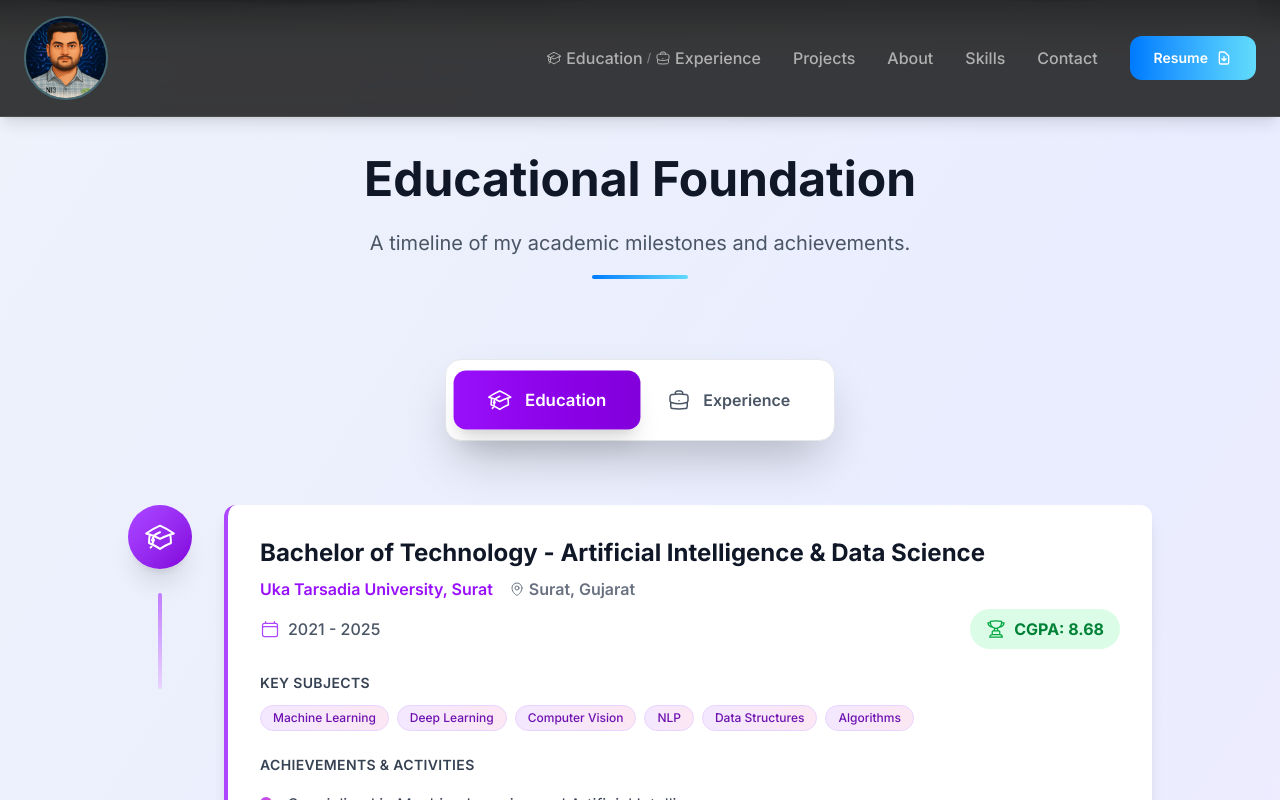
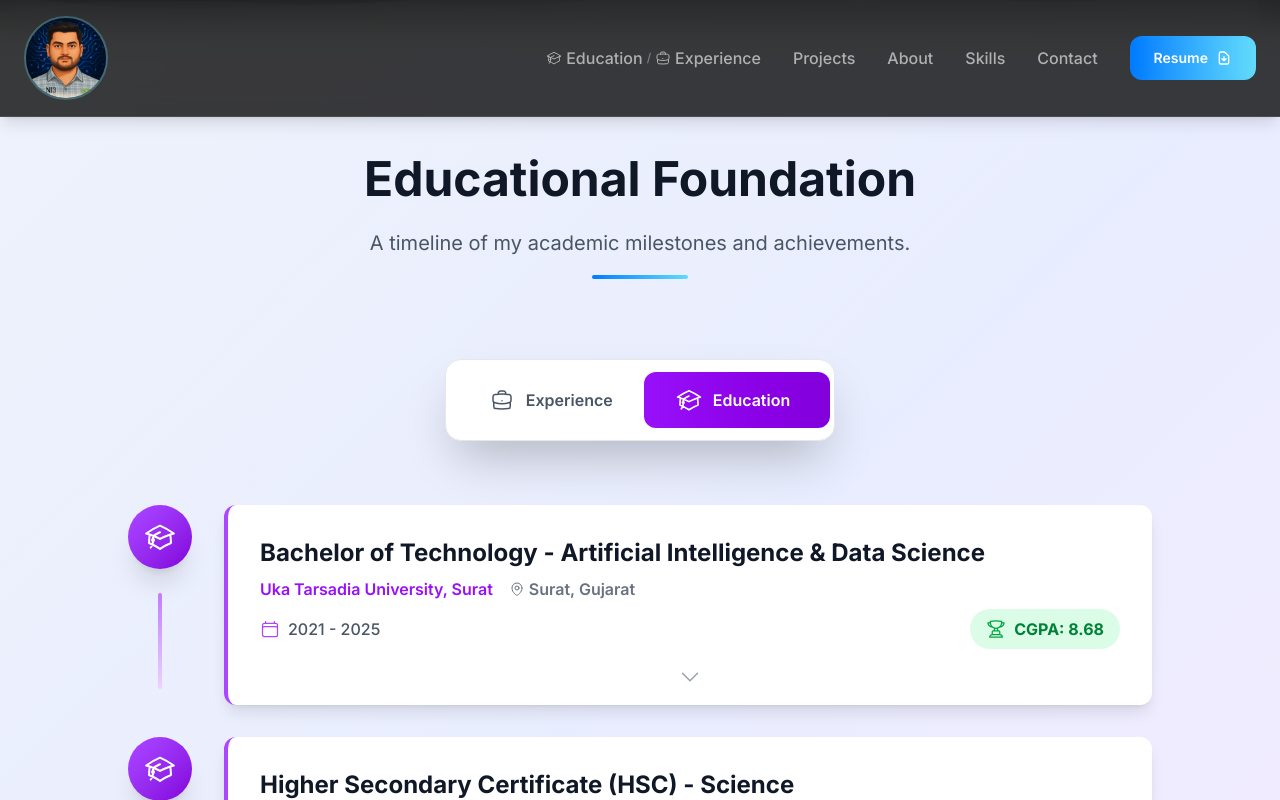
Before and after one commit to NI3singh/Portfolio, a React (Vite) app: page / in a window 1280 px wide. Both pictures are taken after a click on the button "Education". Shown: the part 992-1792 px from the top of the page. Built offline with nearby package versions, Linux system fonts and the light colour scheme.

Commit message:
updated Experience and Education Section UI/UX for better look and work

```diff
--- a/package.json
+++ b/package.json
@@ -23,6 +23,7 @@
   "devDependencies": {
     "@eslint/js": "^9.25.0",
     "@tailwindcss/postcss": "^4.1.7",
+    "@types/node": "^25.0.9",
     "@types/react": "^19.1.4",
     "@types/react-dom": "^19.1.5",
     "@types/tailwindcss": "^3.0.11",
--- a/src/components/Experience.tsx
+++ b/src/components/Experience.tsx
@@ -1,6 +1,7 @@
 import React, { useState } from 'react';
-import { BriefcaseIcon, AcademicCapIcon, CalendarIcon, MapPinIcon, TrophyIcon } from '@heroicons/react/24/outline';
+import { BriefcaseIcon, AcademicCapIcon, CalendarIcon, MapPinIcon, TrophyIcon, ChevronDownIcon } from '@heroicons/react/24/outline';
 import SectionSeparator from '@/components/SectionSeparator';
+import { motion, AnimatePresence } from 'framer-motion';
 
 interface ExperienceItem {
   id: number;
@@ -26,10 +27,6 @@ interface EducationItem {
   achievements: string[];
   subjects?: string[];
 }
-
-const ExperienceEducationSection: React.FC = () => {
-  const [activeTab, setActiveTab] = useState<'experience' | 'education'>('experience');
-  const [hoveredCard, setHoveredCard] = useState<number | null>(null);
 
 const experienceData: ExperienceItem[] = [
   {
@@ -135,23 +132,33 @@ const ExperienceEducationSection: React.FC = () => {
   </span>
 );
 
-  const ExperienceCard: React.FC<{ item: ExperienceItem; index: number }> = ({ item, index }) => (
-    <div className="flex mb-16 group">
-      {/* Timeline */}
+const ExperienceEducationSection: React.FC = () => {
+  const [activeTab, setActiveTab] = useState<'experience' | 'education'>('experience');
+  const [hoveredCard, setHoveredCard] = useState<number | null>(null);
+
+  const ExperienceCard: React.FC<{ item: ExperienceItem }> = ({ item }) => {
+    const isHovered = hoveredCard === item.id;
+
+    return (
+    <div className="flex group">
+      {/* Icon */}
       <div className="flex flex-col items-center mr-8 relative">
-        <div className={`w-16 h-16 bg-gradient-to-br from-blue-500 to-blue-700 rounded-full flex items-center justify-center shadow-xl transform transition-all duration-500 group-hover:scale-110 group-hover:shadow-2xl ${hoveredCard === item.id ? 'ring-4 ring-blue-300 ring-opacity-50' : ''}`}>
+        <div className={`w-16 h-16 bg-gradient-to-br from-blue-500 to-blue-700 rounded-full flex items-center justify-center shadow-xl transform transition-all duration-500 group-hover:scale-110 group-hover:shadow-2xl ${isHovered ? 'ring-4 ring-blue-300 ring-opacity-50' : ''}`}>
           <BriefcaseIcon className="w-8 h-8 text-white" />
         </div>
-        {index < experienceData.length - 1 && (
         <div className="w-1 h-24 bg-gradient-to-b from-blue-400 to-blue-200 mt-6 rounded-full relative overflow-hidden">
-            <div className="absolute inset-0 bg-gradient-to-b from-blue-600 to-blue-400 transform translate-y-full group-hover:translate-y-0 transition-transform duration-700"></div>
+          <motion.div
+            className="absolute inset-0 bg-gradient-to-b from-blue-600 to-blue-400"
+            initial={{ translateY: '100%' }}
+            animate={{ translateY: isHovered ? '0%' : '100%' }}
+            transition={{ duration: 0.7, ease: 'easeInOut' }}
+          />
         </div>
-        )}
       </div>
 
       {/* Card Content */}
       <div
-        className="flex-1 bg-white rounded-xl shadow-lg hover:shadow-2xl p-8 border-l-4 border-blue-500 transform transition-all duration-500 hover:-translate-y-2 cursor-pointer relative overflow-hidden group"
+        className="flex-1 bg-white rounded-xl shadow-lg hover:shadow-2xl p-8 border-l-4 border-blue-500 transform transition-all duration-500 cursor-pointer relative overflow-hidden group"
         onMouseEnter={() => setHoveredCard(item.id)}
         onMouseLeave={() => setHoveredCard(null)}
       >
@@ -159,26 +166,36 @@ const ExperienceEducationSection: React.FC = () => {
         <div className="absolute inset-0 bg-gradient-to-br from-blue-50 to-purple-50 opacity-0 group-hover:opacity-100 transition-opacity duration-500"></div>
 
         <div className="relative z-10">
-          {/* Header */}
+          {/* Header - Always Visible */}
           <div className="flex flex-col lg:flex-row lg:items-start lg:justify-between mb-6">
             <div className="flex-1">
               <h3 className="text-2xl font-bold text-gray-900 mb-2 group-hover:text-blue-700 transition-colors duration-300">
                 {item.title}
               </h3>
-              <div className="text-blue-600 font-semibold mb-2 flex items-center">
-                <span className="mr-4">{item.company}</span>
+              <div className="text-blue-600 font-semibold mb-2 flex items-center flex-wrap gap-x-4 gap-y-1">
+                <span>{item.company}</span>
                 <span className="flex items-center text-gray-500">
                   <MapPinIcon className="w-4 h-4 mr-1" />
                   {item.location}
                 </span>
               </div>
-              <div className="flex items-center text-gray-600 mb-4">
+              <div className="flex items-center text-gray-600">
                 <CalendarIcon className="w-5 h-5 mr-2 text-blue-500" />
                 <span className="font-medium">{item.duration}</span>
               </div>
             </div>
           </div>
 
+          {/* Expandable Content */}
+          <AnimatePresence>
+            {isHovered && (
+              <motion.div
+                initial={{ opacity: 0, height: 0 }}
+                animate={{ opacity: 1, height: 'auto' }}
+                exit={{ opacity: 0, height: 0 }}
+                transition={{ duration: 0.4, ease: [0.4, 0, 0.2, 1] }}
+                className="overflow-hidden"
+              >
                 {/* Project Description */}
                 {item.description && (
                   <div className="bg-gradient-to-r from-blue-50 to-purple-50 rounded-lg p-4 mb-6 border-l-4 border-blue-300">
@@ -208,28 +225,43 @@ const ExperienceEducationSection: React.FC = () => {
                     ))}
                   </ul>
                 </div>
+              </motion.div>
+            )}
+          </AnimatePresence>
+        </div>
+
+        {/* Expand Arrow */}
+        <div className="absolute bottom-4 left-1/2 transform -translate-x-1/2">
+          <ChevronDownIcon className={`w-6 h-6 text-gray-400 transition-transform duration-300 ${isHovered ? 'rotate-180' : ''}`} />
         </div>
       </div>
     </div>
     );
+  };
 
-  const EducationCard: React.FC<{ item: EducationItem; index: number }> = ({ item, index }) => (
-    <div className="flex mb-16 group">
-      {/* Timeline */}
+  const EducationCard: React.FC<{ item: EducationItem }> = ({ item }) => {
+    const isHovered = hoveredCard === item.id;
+
+    return (
+    <div className="flex group">
+      {/* Icon */}
       <div className="flex flex-col items-center mr-8 relative">
-        <div className={`w-16 h-16 bg-gradient-to-br from-purple-500 to-purple-700 rounded-full flex items-center justify-center shadow-xl transform transition-all duration-500 group-hover:scale-110 group-hover:shadow-2xl ${hoveredCard === item.id ? 'ring-4 ring-purple-300 ring-opacity-50' : ''}`}>
+        <div className={`w-16 h-16 bg-gradient-to-br from-purple-500 to-purple-700 rounded-full flex items-center justify-center shadow-xl transform transition-all duration-500 group-hover:scale-110 group-hover:shadow-2xl ${isHovered ? 'ring-4 ring-purple-300 ring-opacity-50' : ''}`}>
           <AcademicCapIcon className="w-8 h-8 text-white" />
         </div>
-        {index < educationData.length - 1 && (
         <div className="w-1 h-24 bg-gradient-to-b from-purple-400 to-purple-200 mt-6 rounded-full relative overflow-hidden">
-            <div className="absolute inset-0 bg-gradient-to-b from-purple-600 to-purple-400 transform translate-y-full group-hover:translate-y-0 transition-transform duration-700"></div>
+          <motion.div
+            className="absolute inset-0 bg-gradient-to-b from-purple-600 to-purple-400"
+            initial={{ translateY: '100%' }}
+            animate={{ translateY: isHovered ? '0%' : '100%' }}
+            transition={{ duration: 0.7, ease: 'easeInOut' }}
+          />
         </div>
-        )}
       </div>
 
       {/* Card Content */}
       <div
-        className="flex-1 bg-white rounded-xl shadow-lg hover:shadow-2xl p-8 border-l-4 border-purple-500 transform transition-all duration-500 hover:-translate-y-2 cursor-pointer relative overflow-hidden group"
+        className="flex-1 bg-white rounded-xl shadow-lg hover:shadow-2xl p-8 border-l-4 border-purple-500 transform transition-all duration-500 cursor-pointer relative overflow-hidden group"
         onMouseEnter={() => setHoveredCard(item.id)}
         onMouseLeave={() => setHoveredCard(null)}
       >
@@ -237,19 +269,19 @@ const ExperienceEducationSection: React.FC = () => {
         <div className="absolute inset-0 bg-gradient-to-br from-purple-50 to-pink-50 opacity-0 group-hover:opacity-100 transition-opacity duration-500"></div>
 
         <div className="relative z-10">
-          {/* Header */}
+          {/* Header - Always Visible */}
           <div className="mb-6">
             <h3 className="text-2xl font-bold text-gray-900 mb-2 group-hover:text-purple-700 transition-colors duration-300">
               {item.degree}
             </h3>
-            <div className="text-purple-600 font-semibold mb-2 flex items-center">
-              <span className="mr-4">{item.institution}</span>
+            <div className="text-purple-600 font-semibold mb-2 flex items-center flex-wrap gap-x-4 gap-y-1">
+              <span>{item.institution}</span>
               <span className="flex items-center text-gray-500">
                 <MapPinIcon className="w-4 h-4 mr-1" />
                 {item.location}
               </span>
             </div>
-            <div className="flex items-center justify-between mb-4">
+            <div className="flex items-center justify-between">
               <div className="flex items-center text-gray-600">
                 <CalendarIcon className="w-5 h-5 mr-2 text-purple-500" />
                 <span className="font-medium">{item.duration}</span>
@@ -263,6 +295,21 @@ const ExperienceEducationSection: React.FC = () => {
             </div>
           </div>
 
+          {/* Expandable Content */}
+          <AnimatePresence>
+            {isHovered && (
+              <motion.div
+                initial={{ opacity: 0, height: 0 }}
+                animate={{ opacity: 1, height: 'auto' }}
+                exit={{ opacity: 0, height: 0 }}
+                transition={{
+                  type: 'spring',
+                  stiffness: 300,
+                  damping: 30,
+                  mass: 0.8
+                }}
+                className="overflow-hidden"
+              >
                 {/* Subjects */}
                 {item.subjects && (
                   <div className="mb-6">
@@ -294,10 +341,19 @@ const ExperienceEducationSection: React.FC = () => {
                     ))}
                   </ul>
                 </div>
+              </motion.div>
+            )}
+          </AnimatePresence>
+        </div>
+
+        {/* Expand Arrow */}
+        <div className="absolute bottom-4 left-1/2 transform -translate-x-1/2">
+          <ChevronDownIcon className={`w-6 h-6 text-gray-400 transition-transform duration-300 ${isHovered ? 'rotate-180' : ''}`} />
         </div>
       </div>
     </div>
     );
+  };
 
   return (
     <>
@@ -322,46 +378,62 @@ const ExperienceEducationSection: React.FC = () => {
 
           {/* Enhanced Toggle Switch */}
           <div className="flex justify-center mb-16">
-            <div className="bg-white rounded-2xl p-3 shadow-2xl border border-gray-200 backdrop-blur-sm">
-              <div className="flex relative">
+            <div className="bg-white rounded-2xl p-3 shadow-2xl border border-gray-200 backdrop-blur-sm relative">
+              <div className="flex relative z-10">
+                <button
+                  onClick={() => setActiveTab('experience')}
+                  className={`px-8 py-4 rounded-xl font-semibold transition-all duration-500 flex items-center transform ${
+                    activeTab === 'experience' ? 'text-white' : 'text-gray-600 hover:text-blue-600'
+                  }`}
+                  aria-label="Show Experience"
+                >
+                  <BriefcaseIcon className={`w-6 h-6 mr-3 transition-transform duration-300 ${activeTab === 'experience' ? 'scale-110' : ''}`} />
+                  Experience
+                </button>
                 <button
                   onClick={() => setActiveTab('education')}
                   className={`px-8 py-4 rounded-xl font-semibold transition-all duration-500 flex items-center transform ${
-                    activeTab === 'education'
-                      ? 'bg-gradient-to-r from-purple-600 to-purple-700 text-white shadow-xl scale-105'
-                      : 'text-gray-600 hover:text-purple-600 hover:bg-purple-50'
+                    activeTab === 'education' ? 'text-white' : 'text-gray-600 hover:text-purple-600'
                   }`}
+                  aria-label="Show Education"
                 >
-                  <AcademicCapIcon className="w-6 h-6 mr-3" />
+                  <AcademicCapIcon className={`w-6 h-6 mr-3 transition-transform duration-300 ${activeTab === 'education' ? 'scale-110' : ''}`} />
                   Education
                 </button>
-                <button
-                  onClick={() => setActiveTab('experience')}
-                  className={`px-8 py-4 rounded-xl font-semibold transition-all duration-500 flex items-center transform ${
+              </div>
+              {/* Animated Slider Background */}
+              <div
+                className={`absolute top-3 bottom-3 rounded-xl transition-all duration-500 ease-in-out ${
                   activeTab === 'experience'
-                      ? 'bg-gradient-to-r from-blue-600 to-blue-700 text-white shadow-xl scale-105'
-                      : 'text-gray-600 hover:text-blue-600 hover:bg-blue-50'
+                    ? 'left-3 w-[calc(50%-0.75rem)] bg-gradient-to-r from-blue-600 to-blue-700'
+                    : 'left-[calc(50%+0.25rem)] w-[calc(50%-0.5rem)] bg-gradient-to-r from-purple-600 to-purple-700'
                 }`}
-                >
-                  <BriefcaseIcon className="w-6 h-6 mr-3" />
-                  Experience
-                </button>
-              </div>
+              />
             </div>
           </div>
 
           {/* Content */}
-          <div className="max-w-5xl mx-auto">
+          <div className="max-w-5xl mx-auto group">
             {activeTab === 'experience' ? (
               <div className="space-y-8">
-                {experienceData.map((item, index) => (
-                  <ExperienceCard key={item.id} item={item} index={index} />
+                {experienceData.map((item) => (
+                  <div
+                    key={item.id}
+                    className={`transition-all duration-500 ${hoveredCard !== null && hoveredCard !== item.id ? 'opacity-40 scale-[0.98]' : 'opacity-100'}`}
+                  >
+                    <ExperienceCard item={item} />
+                  </div>
                 ))}
               </div>
             ) : (
               <div className="space-y-8">
-                {educationData.map((item, index) => (
-                  <EducationCard key={item.id} item={item} index={index} />
+                {educationData.map((item) => (
+                  <div
+                    key={item.id}
+                    className={`transition-all duration-500 ${hoveredCard !== null && hoveredCard !== item.id ? 'opacity-40 scale-[0.98]' : 'opacity-100'}`}
+                  >
+                    <EducationCard item={item} />
+                  </div>
                 ))}
               </div>
             )}
```
Also changed, not shown: 1 other file (tests, documents, lock files or other folders). Lines whose indentation alone changed are shown as unchanged.
